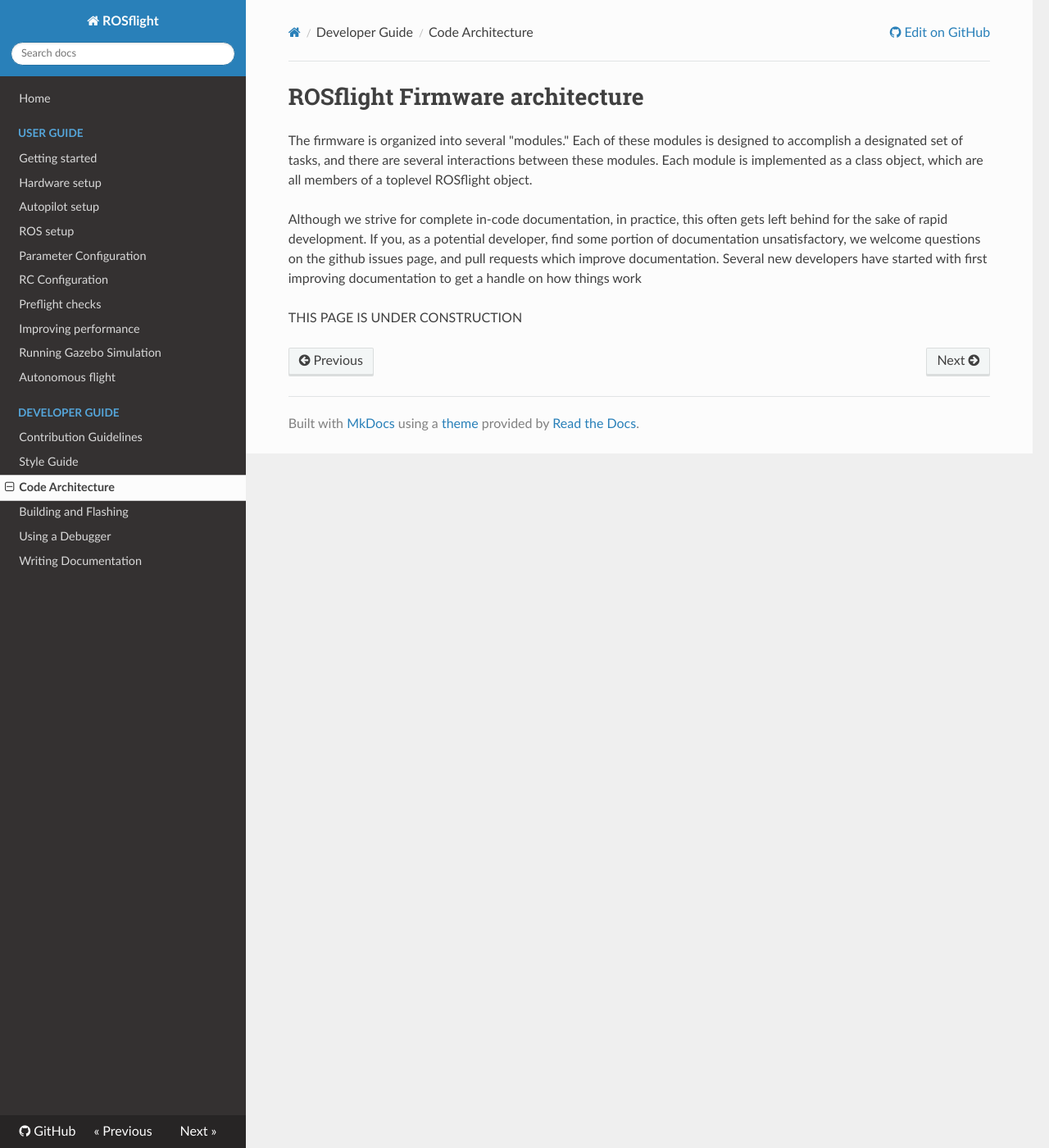
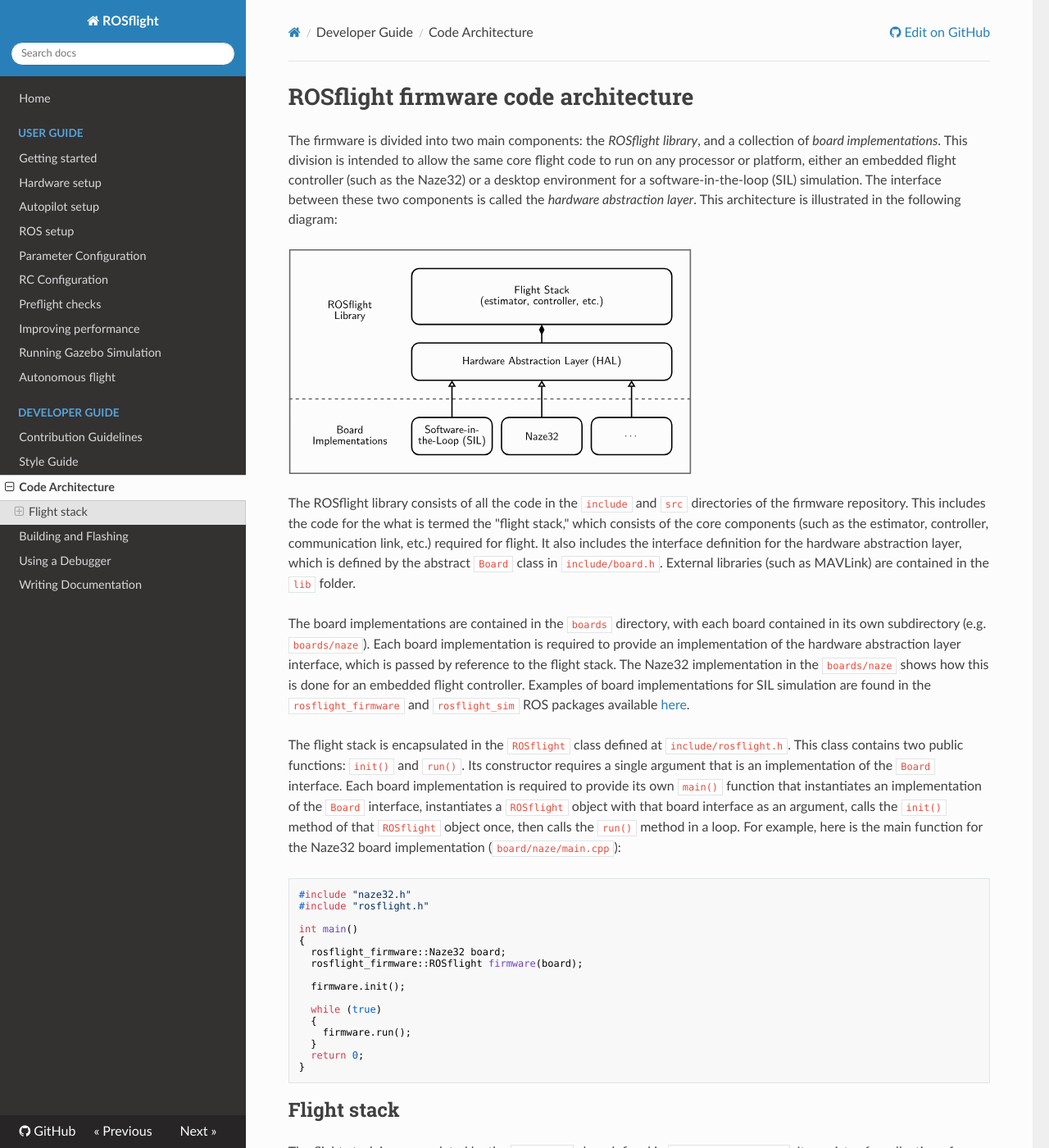
Before and after one commit to rosflight/rosflight_firmware, an MkDocs documentation site: the page built from docs/developer-guide/code-architecture.md, in a window 1280 px wide and 1400 px high. Shown: the whole window at 82% size. Built offline with MkDocs 1.6.1, drawn with Linux system fonts in a browser that asks for light colours; nearby versions of some CDN libraries; formulas are drawn with MathJax 3; old or Windows-style settings are respelled for this version of MkDocs; some of the changed text lies outside the part shown.

Commit message:
Wrote code architecture developer documentation page

````diff
--- a/docs/developer-guide/code-architecture.md
+++ b/docs/developer-guide/code-architecture.md
@@ -1,7 +1,91 @@
-# ROSflight Firmware architecture
+# ROSflight firmware code architecture
 
-The firmware is organized into several "modules."  Each of these modules is designed to accomplish a designated set of tasks, and there are several interactions between these modules.  Each module is implemented as a class object, which are all members of a toplevel ROSflight object.
+The firmware is divided into two main components: the _ROSflight library_, and a collection of _board implementations_.
+This division is intended to allow the same core flight code to run on any processor or platform, either an embedded flight controller (such as the Naze32) or a desktop environment for a software-in-the-loop (SIL) simulation. The interface between these two components is called the _hardware abstraction layer_.
+This architecture is illustrated in the following diagram:
 
-Although we strive for complete in-code documentation, in practice, this often gets left behind for the sake of rapid development.  If you, as a potential developer, find some portion of documentation unsatisfactory, we welcome questions on the github issues page, and pull requests which improve documentation.  Several new developers have started with first improving documentation to get a handle on how things work
+![hardware abstraction layer](images/HAL.svg)
 
-THIS PAGE IS UNDER CONSTRUCTION
+The ROSflight library consists of all the code in the `include` and `src` directories of the firmware repository.
+This includes the code for the what is termed the "flight stack," which consists of the core components (such as the estimator, controller, communication link, etc.) required for flight.
+It also includes the interface definition for the hardware abstraction layer, which is defined by the abstract `Board` class in `include/board.h`.
+External libraries (such as MAVLink) are contained in the `lib` folder.
+
+The board implementations are contained in the `boards` directory, with each board contained in its own subdirectory (e.g. `boards/naze`).
+Each board implementation is required to provide an implementation of the hardware abstraction layer interface, which is passed by reference to the flight stack.
+The Naze32 implementation in the `boards/naze` shows how this is done for an embedded flight controller.
+Examples of board implementations for SIL simulation are found in the `rosflight_firmware` and `rosflight_sim` ROS packages available [here](https://github.com/rosflight/rosflight).
+
+The flight stack is encapsulated in the `ROSflight` class defined at `include/rosflight.h`.
+This class contains two public functions: `init()` and `run()`.
+Its constructor requires a single argument that is an implementation of the `Board` interface.
+Each board implementation is required to provide its own `main()` function that instantiates an implementation of the `Board` interface, instantiates a `ROSflight` object with that board interface as an argument, calls the `init()` method of that `ROSflight` object once, then calls the `run()` method in a loop.
+For example, here is the main function for the Naze32 board implementation (`board/naze/main.cpp`):
+
+``` C++
+#include "naze32.h"
+#include "rosflight.h"
+
+int main()
+{
+  rosflight_firmware::Naze32 board;
+  rosflight_firmware::ROSflight firmware(board);
+
+  firmware.init();
+
+  while (true)
+  {
+    firmware.run();
+  }
+  return 0;
+}
+```
+
+## Flight stack
+
+The flight stack is encapsulated by the `ROSflight` class defined in `include/rosflight.h`.
+It consists of a collection of _modules_.
+Each of these modules is implemented as a C++ class, and encapsulates a cohesive piece of the autopilot functionality.
+The following diagram illustrates these modules and the data flow between them.
+Rectangular blocks represent modules in the flight stack, and ellipses represent hardware functionality implemented in the board support layer:
+
+![flight stack](images/flight_stack.svg)
+
+We'll describe each of these modules in the following sections:
+
+### State manager
+This module is in charge of keeping track of the internal state (armed status, error codes, failsafe, etc.) of the vehicle.
+While only the MAVLink data flow is illustrated on the diagram, all other modules query the state manager to determine the status and act appropriately based on that status.
+
+### Parameter server
+This module handles all of the parameters for the flight stack.
+It supports the getting and setting of integer and floating point parameters, and the saving of these parameters to non-volatile memory.
+Setting and getting of parameters from the onboard computer is done through the MAVLink interface.
+While no other data flow lines are shown on the diagram, all of the other modules interact with the parameter server.
+
+### MAVLink
+This module handles all serial communication between the flight controller and onboard computer.
+This includes streaming data and receiving offboard control setpoints and other commands from the computer.
+This module primarily collects data from the sensors, estimator, state manager, and parameters modules, and sends offboard control setpoints to the command manager and parameter requests to the parameter server.
+
+### Sensors
+This module is in charge of managing the various sensors (IMU, magnetometer, barometer, differential pressure sensor, sonar altimeter, etc.).
+Its responsibilities include updating sensor data at appropriate rates, and computing and applying calibration parameters.
+
+### Estimator
+This module is responsible for estimating the attitude and attitude rates of the vehicle from the sensor data.
+
+### RC
+The RC module is responsible for interpreting the RC signals coming from the transmitter/receiver.
+This includes mapping channels to their appropriate functions and reversing directions if necessary.
+
+### Command manager
+The command manager combines inputs from the RC and MAVLink modules to produce a control setpoint.
+Its main purpose is to handle the interaction between offboard commands and the RC safety pilot, as well as to enforce the failsafe command if the state manager reports failsafe mode.
+
+### Controller
+The controller uses the inputs from the command manager and estimator to compute a control output.
+This control output is computed in a generic form (\(x\), \(y\), and \(z\) torques and force \(F\)), and is later converted into actual motor commands by the mixer.
+
+### Mixer
+The mixer takes the generic outputs computed by the controller and maps them to actual motor commands depending on the configuration of the vehicle.
````
Also changed, not shown: docs/developer-guide/images/HAL.svg (added), docs/developer-guide/images/flight_stack.svg (added).
